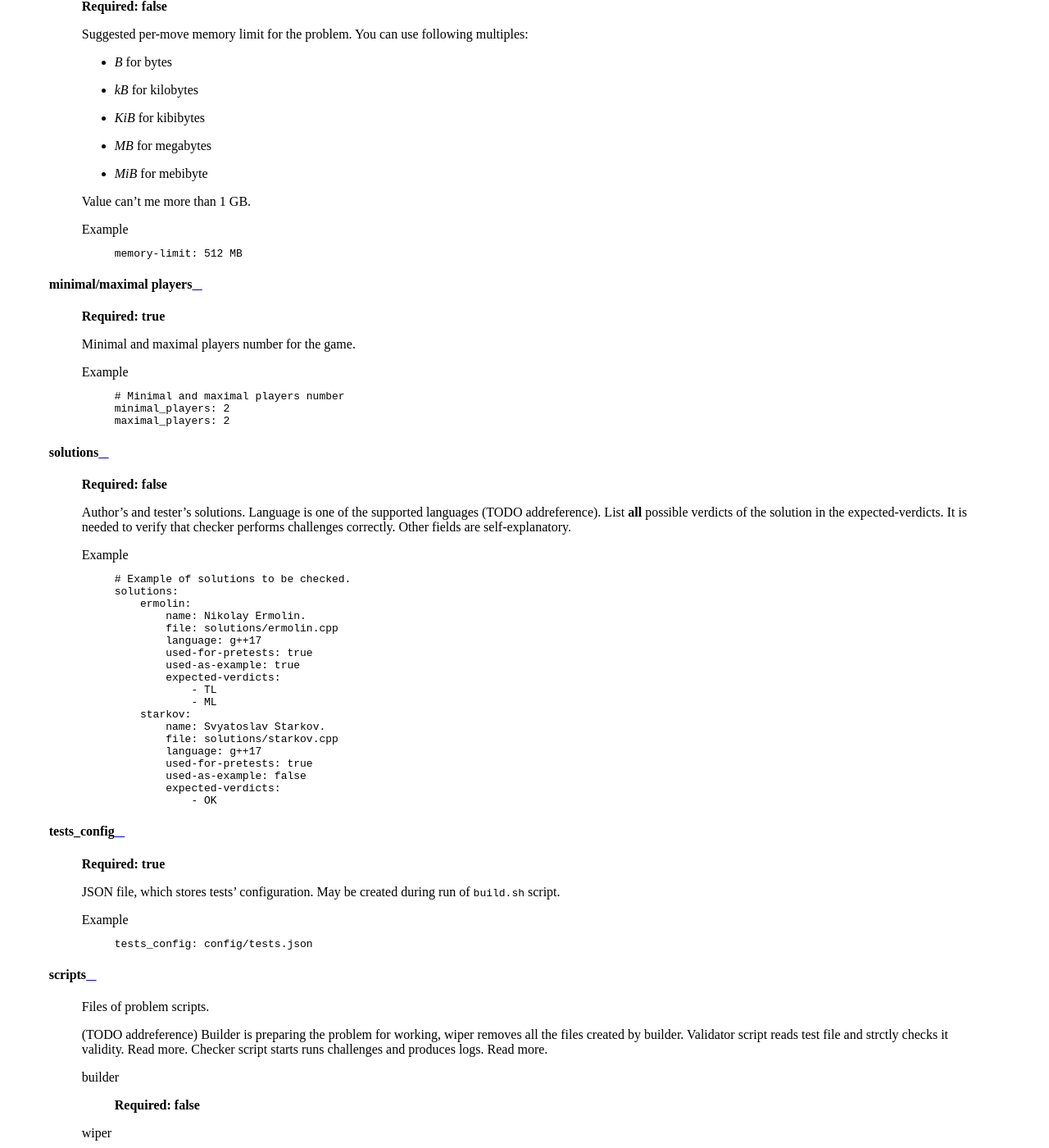
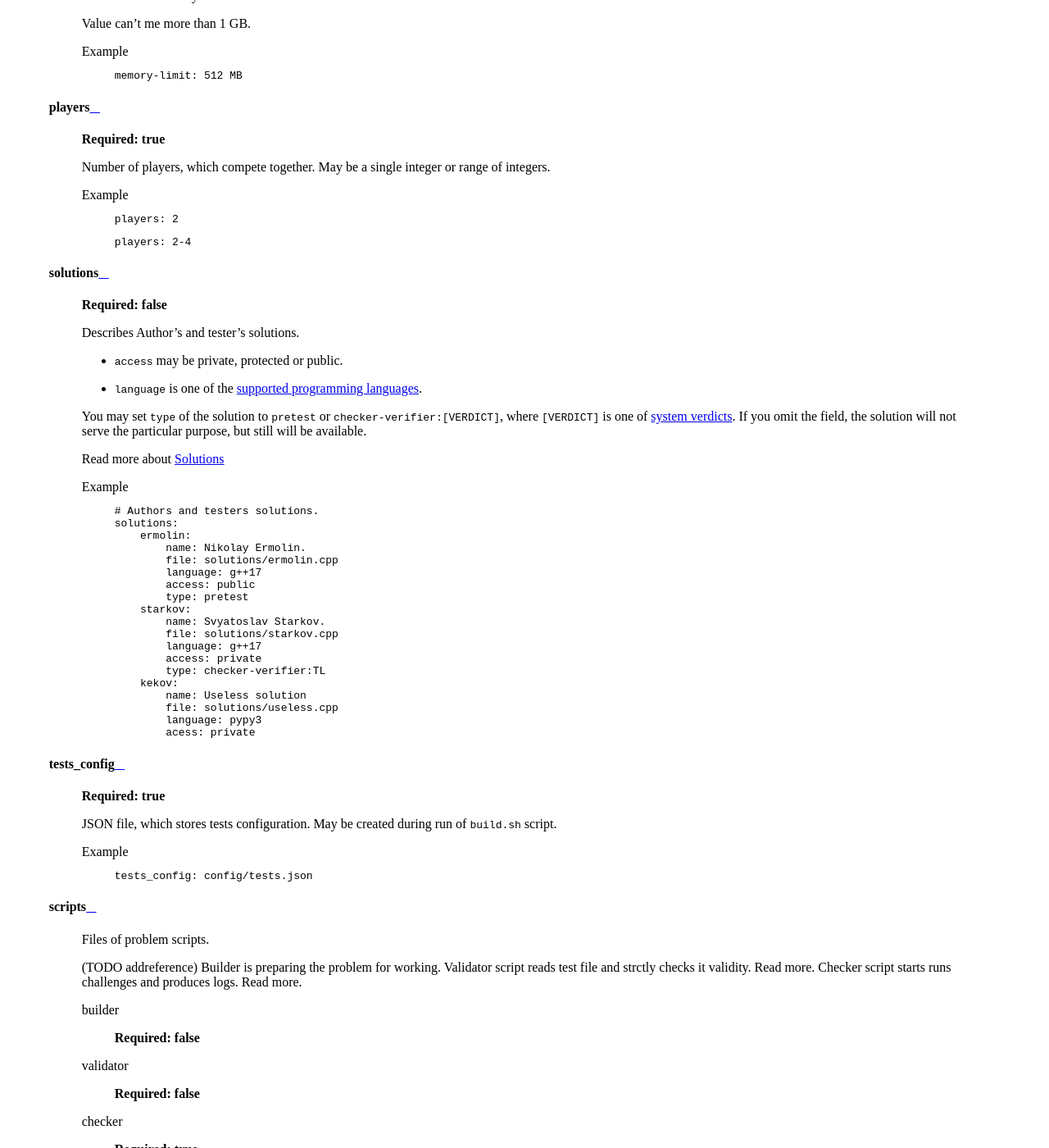
Before and after one commit to AIForces/AIForces, a Sphinx documentation site: the page built from docs/source/problemsetting.rst, in a window 1280 px wide and 1400 px high, scrolled down 4944 px. Shown: the whole window at 82% size. Built offline with Sphinx 7.4.7 and the Read the Docs theme 2.0.0, drawn with Linux system fonts in a browser that asks for light colours; pages that are not in the unit, such as notebooks, are missing from menus; some of the changed text lies outside the part shown.

Commit message:
Beautified config file, added author's solution structure. (Small fixes: description)
Changed country codes.
Removed wiper
Added blank stubs for linking.

```diff
--- a/docs/source/contents.rst
+++ b/docs/source/contents.rst
@@ -5,6 +5,8 @@ Welcome to AIForces's documentation!
    :maxdepth: 2
 
    modules/AIForcesAPI/docs/source/index
+   languages
+   verdicts
    problemsetting
 
 AIForces global docs.
--- a/docs/source/index.rst
+++ b/docs/source/index.rst
@@ -5,6 +5,8 @@ Welcome to AIForces's documentation!
    :maxdepth: 2
 
    modules/AIForcesAPI/docs/source/index
+   languages
+   verdicts
    problemsetting
 
 AIForces global docs.
--- /dev/null
+++ b/docs/source/languages.rst
@@ -0,0 +1,4 @@
+.. _languages-label:
+
+Languages
+*********
--- a/docs/source/problemsetting.rst
+++ b/docs/source/problemsetting.rst
@@ -78,40 +78,37 @@ Below is the example of correct configuration file:
    # but might be changed by the managers.
    short-name: tic-tac-toe
    name:
-       ru_RU: Крестики-Нолики
-       en_US: Tic Tac Toe
+       rus: Крестики-Нолики
+       eng: Tic Tac Toe
    # Brief description
    decription: The game may be a bit boring, but don't you like it after all?
-   # Estimated difficulty from 1 to 5
-   difficulty: 1
-   # Time limit per move in microseconds
+   # Per-move time limit
    time-limit: 5 s
-   # RAM limit in bytes
+   # RAM limit
    memory-limit: 512 MB
-   # Minimal and maximal players number
-   minimal_players: 2
-   maximal_players: 2
+   # Players number. May be a single integer or range (e.g 2-4)
+   players: 2
 
 
-   # Example of solutions to be checked.
+   # Author's and tester's solutions.
    solutions:
        ermolin:
            name: Nikolay Ermolin.
            file: solutions/ermolin.cpp
            language: g++17
-           used-for-pretests: true
-           used-as-example: true
-           expected-verdicts:
-               - TL
-               - ML
+           access: public
+           type: pretest
        starkov:
            name: Svyatoslav Starkov.
            file: solutions/starkov.cpp
            language: g++17
-           used-for-pretests: true
-           used-as-example: false
-           expected-verdicts:
-               - OK
+           access: private
+           type: checker-verifier:TL
+       kekov:
+           name: Useless solution
+           file: solutions/useless.cpp
+           language: pypy3
+           acess: private
 
    # Relative paths to problem's files
 
@@ -197,8 +193,8 @@ name
       .. code-block:: yaml
 
          name:
-             ru_RU: Крестики-Нолики
-             en_US: Tic Tac Toe
+             rus: Крестики-Нолики
+             eng: Tic Tac Toe
 
 description
 ^^^^^^^^^^^
@@ -210,17 +206,6 @@ description
       .. code-block:: yaml
 
          decription: The game may be a bit boring, but don't you like it after all?
-
-difficulty
-^^^^^^^^^^
-   **Required: false**
-
-   Suggested estimated difficulty from 1 to 5.
-
-   Example
-      .. code-block:: yaml
-
-         difficulty: 1
 
 time-limit
 ^^^^^^^^^^
@@ -259,58 +244,65 @@ memory-limit
 
          memory-limit: 512 MB
 
-minimal/maximal players
-^^^^^^^^^^^^^^^^^^^^^^^
+players
+^^^^^^^
    **Required: true**
 
-   Minimal and maximal players number for the game.
+   Number of players, which compete together. May be a single integer or range of integers.
 
    Example
       .. code-block:: yaml
 
-         # Minimal and maximal players number
-         minimal_players: 2
-         maximal_players: 2
+         players: 2
+
+      .. code-block:: yaml
+
+         players: 2-4
 
 solutions
 ^^^^^^^^^
    **Required: false**
 
-   Author's and tester's solutions.
-   Language is one of the supported languages (TODO addreference).
-   List **all** possible verdicts of the solution in the expected-verdicts. It is needed to verify that
-   checker performs challenges correctly.
-   Other fields are self-explanatory.
+   Describes Author's and tester's solutions.
 
+   - ``access`` may be private, protected or public.
+
+   - ``language`` is one of the :ref:`supported programming languages <languages-label>`.
+
+   You may set ``type`` of the solution to ``pretest`` or ``checker-verifier:[VERDICT]``,
+   where ``[VERDICT]`` is one of :ref:`system verdicts <verdicts-label>`. If you omit the field, the
+   solution will not serve the particular purpose, but still will be available.
+
+   Read more about :ref:`solutions-label`
 
    Example
       .. code-block:: yaml
 
-         # Example of solutions to be checked.
+         # Authors and testers solutions.
          solutions:
              ermolin:
                  name: Nikolay Ermolin.
                  file: solutions/ermolin.cpp
                  language: g++17
-                 used-for-pretests: true
-                 used-as-example: true
-                 expected-verdicts:
-                     - TL
-                     - ML
+                 access: public
+                 type: pretest
              starkov:
                  name: Svyatoslav Starkov.
                  file: solutions/starkov.cpp
                  language: g++17
-                 used-for-pretests: true
-                 used-as-example: false
-                 expected-verdicts:
-                     - OK
+                 access: private
+                 type: checker-verifier:TL
+             kekov:
+                 name: Useless solution
+                 file: solutions/useless.cpp
+                 language: pypy3
+                 acess: private
 
 tests_config
 ^^^^^^^^^^^^
    **Required: true**
 
-   JSON file, which stores tests' configuration. May be created during run of ``build.sh`` script.
+   JSON file, which stores tests configuration. May be created during run of ``build.sh`` script.
 
    Example
       .. code-block:: yaml
@@ -323,13 +315,11 @@ scripts
    Files of problem scripts.
 
    (TODO addreference)
-   Builder is preparing the problem for working, wiper removes all the files created by builder.
+   Builder is preparing the problem for working.
    Validator script reads test file and strctly checks it validity. Read more.
    Checker script starts runs challenges and produces logs. Read more.
 
    builder
-      **Required: false**
-   wiper
       **Required: false**
    validator
       **Required: false**
@@ -352,18 +341,21 @@ visualizer
 
    Visualizer web page files, localized for several languages.
 
+   Use `ISO 639-2 <https://www.loc.gov/standards/iso639-2/php/code_list.php>`
+   Codes for the Representation of Names of Languages.
+
    Example
       .. code-block:: yaml
 
          visualizer:
-             ru_RU:
-                 html: "/visualizer/ru_RU/visualizer-ru_RU.html"
-                 css: "/visualizer/ru_RU/visualizer-ru_RU.css"
-                 js: "/visualizer/ru_RU/visualizer-ru_RU.js"
-             en_US:
-                 html: "/visualizer/en_US/visualizer-en_US.html"
-                 css: "/visualizer/en_US/visualizer-en_US.css"
-                 js: "/visualizer/en_US/visualizer-en_US.js"
+             rus:
+                 html: "/visualizer/rus/visualizer-rus.html"
+                 css: "/visualizer/rus/visualizer-rus.css"
+                 js: "/visualizer/rus/visualizer-rus.js"
+             eng:
+                 html: "/visualizer/eng/visualizer-eng.html"
+                 css: "/visualizer/eng/visualizer-eng.css"
+                 js: "/visualizer/eng/visualizer-eng.js"
 
 statements
 ^^^^^^^^^^
@@ -371,17 +363,20 @@ statements
 
    Statements of the problem, given in different formats and different languages.
 
+   Use `ISO 639-2 <https://www.loc.gov/standards/iso639-2/php/code_list.php>`
+   Codes for the Representation of Names of Languages.
+
    Example
       .. code-block:: yaml
 
-         ru_RU:
-             pdf: "/statements/ru_RU/statements-ru_RU.pdf"
-             html: "/statements/ru_RU/statements-ru_RU.html"
-             epub: "/statements/ru_RU/statements-ru_RU.epub"
-         en_US:
-             pdf: "/statements/en_US/statements-en_US.pdf"
-             html: "/statements/en_US/statements-en_US.html"
-             epub: "/statements/en_US/statements-en_US.epub"
+         rus:
+             pdf: "/statements/rus/statements-rus.pdf"
+             html: "/statements/rus/statements-rus.html"
+             epub: "/statements/rus/statements-rus.epub"
+         eng:
+             pdf: "/statements/eng/statements-eng.pdf"
+             html: "/statements/eng/statements-eng.html"
+             epub: "/statements/eng/statements-eng.epub"
 
 
 public_files
@@ -437,9 +432,6 @@ Builder is the script aiming to build the problem from sources. It usually inclu
 - Compiling checker, test_generator, validator
 - Generating tests and test config
 
-Also, you need to create wiper, which cancels all the changes. It is checked by the problem verifier.
-(TODO / TODISCUSS. Do we need it? Why can we just ``git stash`` or smth like that?)
-
 Checker
 =======
 
@@ -479,17 +471,33 @@ Validator is a script, which reads test file from the stdin and checks it for va
 Any logs written to stderr will be saved for internal use. If test is incorrect, validator must finish the process
 with non-zero exit cdde. Validation is performed automatically by ``problem-verifier``.
 
+.. _solutions-label:
+
 Solutions
 =========
 
-Authors' and testers' solutions are used
+Solutions are created by problem's authors and testers. They serve 3 purposes:
 
-- as examples for different programming languages
-- to run pretests
-- to verify that checker works in a correct way.
+- Show examples of solutions to the participants
+- Verify that checker works correctly
+- Pretesting the submissions.
 
-Include solutions with different expected verdicts to check that problem perfroms challenges correctly.
-You do not need to compile solution file in ``build.sh``, problem verifier will do it.
+Solution access modifiers are supported. Solution can be public, private or protected.
+
+- Public solutions are used as example solutions for participants
+- Protected solutions can be played with, but source code is kept private
+- Private solutions can't be interacted with directly.
+
+Solutions marked as pretests **must** finish with the ``OK`` verdict. They are used as opponents
+for the participant's solutions on pretests. The only aim of pretest is to warn participant in case
+his solution behaves wrongly. Mind that it's a good idea to make pretests public or at least
+protected, so that participants could see why their solution fails the pretests.
+
+When you create a checker verifier, design it in such way, that it get the same verdict with any opponent and test number.
+Use this expected verdict in solution configuration.
+
+Also all solutions, used for pretests, are used as checker verifiers and are expected to have ``OK`` verdict.
+You don't have to add them to the list one more time.
 
 Statements
 ==========
--- /dev/null
+++ b/docs/source/verdicts.rst
@@ -0,0 +1,4 @@
+.. _verdicts-label:
+
+Verdicts
+********
```
Also changed, not shown: other parts of docs/source/problemsetting.rst (+17 -19 lines).
